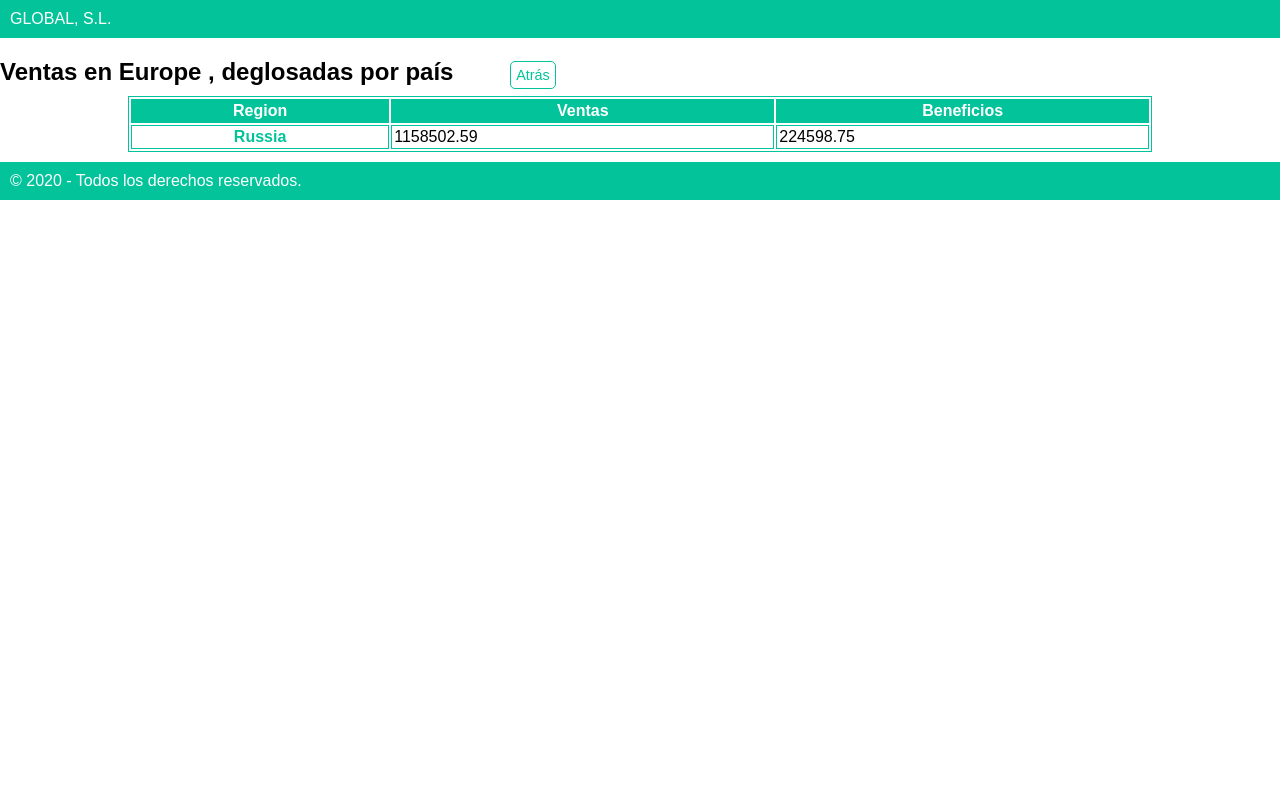
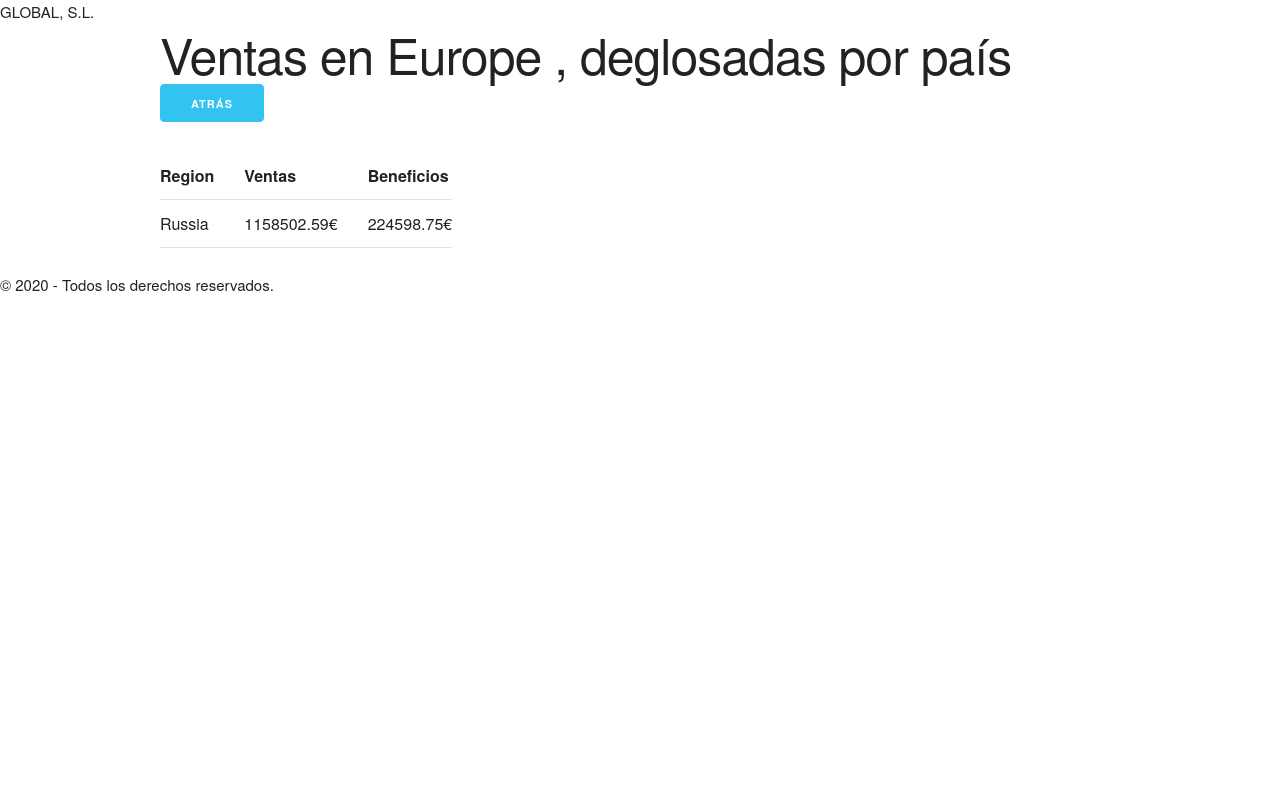
Before and after one commit to moisescantero/keepcoding_bc5_kata05_web_flask_ventas, a Flask app: a page that uses templates/base.html in a window 1280 px wide. Run offline with Flask 2, Linux system fonts and the light colour scheme.

Commit message:
Integración con skeleton.css

```diff
--- /dev/null
+++ b/static/skeleton.css
@@ -0,0 +1,418 @@
+/*
+* Skeleton V2.0.4
+* Copyright 2014, Dave Gamache
+* www.getskeleton.com
+* Free to use under the MIT license.
+* http://www.opensource.org/licenses/mit-license.php
+* 12/29/2014
+*/
+
+
+/* Table of contents
+––––––––––––––––––––––––––––––––––––––––––––––––––
+- Grid
+- Base Styles
+- Typography
+- Links
+- Buttons
+- Forms
+- Lists
+- Code
+- Tables
+- Spacing
+- Utilities
+- Clearing
+- Media Queries
+*/
+
+
+/* Grid
+–––––––––––––––––––––––––––––––––––––––––––––––––– */
+.container {
+  position: relative;
+  width: 100%;
+  max-width: 960px;
+  margin: 0 auto;
+  padding: 0 20px;
+  box-sizing: border-box; }
+.column,
+.columns {
+  width: 100%;
+  float: left;
+  box-sizing: border-box; }
+
+/* For devices larger than 400px */
+@media (min-width: 400px) {
+  .container {
+    width: 85%;
+    padding: 0; }
+}
+
+/* For devices larger than 550px */
+@media (min-width: 550px) {
+  .container {
+    width: 80%; }
+  .column,
+  .columns {
+    margin-left: 4%; }
+  .column:first-child,
+  .columns:first-child {
+    margin-left: 0; }
+
+  .one.column,
+  .one.columns                    { width: 4.66666666667%; }
+  .two.columns                    { width: 13.3333333333%; }
+  .three.columns                  { width: 22%;            }
+  .four.columns                   { width: 30.6666666667%; }
+  .five.columns                   { width: 39.3333333333%; }
+  .six.columns                    { width: 48%;            }
+  .seven.columns                  { width: 56.6666666667%; }
+  .eight.columns                  { width: 65.3333333333%; }
+  .nine.columns                   { width: 74.0%;          }
+  .ten.columns                    { width: 82.6666666667%; }
+  .eleven.columns                 { width: 91.3333333333%; }
+  .twelve.columns                 { width: 100%; margin-left: 0; }
+
+  .one-third.column               { width: 30.6666666667%; }
+  .two-thirds.column              { width: 65.3333333333%; }
+
+  .one-half.column                { width: 48%; }
+
+  /* Offsets */
+  .offset-by-one.column,
+  .offset-by-one.columns          { margin-left: 8.66666666667%; }
+  .offset-by-two.column,
+  .offset-by-two.columns          { margin-left: 17.3333333333%; }
+  .offset-by-three.column,
+  .offset-by-three.columns        { margin-left: 26%;            }
+  .offset-by-four.column,
+  .offset-by-four.columns         { margin-left: 34.6666666667%; }
+  .offset-by-five.column,
+  .offset-by-five.columns         { margin-left: 43.3333333333%; }
+  .offset-by-six.column,
+  .offset-by-six.columns          { margin-left: 52%;            }
+  .offset-by-seven.column,
+  .offset-by-seven.columns        { margin-left: 60.6666666667%; }
+  .offset-by-eight.column,
+  .offset-by-eight.columns        { margin-left: 69.3333333333%; }
+  .offset-by-nine.column,
+  .offset-by-nine.columns         { margin-left: 78.0%;          }
+  .offset-by-ten.column,
+  .offset-by-ten.columns          { margin-left: 86.6666666667%; }
+  .offset-by-eleven.column,
+  .offset-by-eleven.columns       { margin-left: 95.3333333333%; }
+
+  .offset-by-one-third.column,
+  .offset-by-one-third.columns    { margin-left: 34.6666666667%; }
+  .offset-by-two-thirds.column,
+  .offset-by-two-thirds.columns   { margin-left: 69.3333333333%; }
+
+  .offset-by-one-half.column,
+  .offset-by-one-half.columns     { margin-left: 52%; }
+
+}
+
+
+/* Base Styles
+–––––––––––––––––––––––––––––––––––––––––––––––––– */
+/* NOTE
+html is set to 62.5% so that all the REM measurements throughout Skeleton
+are based on 10px sizing. So basically 1.5rem = 15px :) */
+html {
+  font-size: 62.5%; }
+body {
+  font-size: 1.5em; /* currently ems cause chrome bug misinterpreting rems on body element */
+  line-height: 1.6;
+  font-weight: 400;
+  font-family: "Raleway", "HelveticaNeue", "Helvetica Neue", Helvetica, Arial, sans-serif;
+  color: #222; }
+
+
+/* Typography
+–––––––––––––––––––––––––––––––––––––––––––––––––– */
+h1, h2, h3, h4, h5, h6 {
+  margin-top: 0;
+  margin-bottom: 2rem;
+  font-weight: 300; }
+h1 { font-size: 4.0rem; line-height: 1.2;  letter-spacing: -.1rem;}
+h2 { font-size: 3.6rem; line-height: 1.25; letter-spacing: -.1rem; }
+h3 { font-size: 3.0rem; line-height: 1.3;  letter-spacing: -.1rem; }
+h4 { font-size: 2.4rem; line-height: 1.35; letter-spacing: -.08rem; }
+h5 { font-size: 1.8rem; line-height: 1.5;  letter-spacing: -.05rem; }
+h6 { font-size: 1.5rem; line-height: 1.6;  letter-spacing: 0; }
+
+/* Larger than phablet */
+@media (min-width: 550px) {
+  h1 { font-size: 5.0rem; }
+  h2 { font-size: 4.2rem; }
+  h3 { font-size: 3.6rem; }
+  h4 { font-size: 3.0rem; }
+  h5 { font-size: 2.4rem; }
+  h6 { font-size: 1.5rem; }
+}
+
+p {
+  margin-top: 0; }
+
+
+/* Links
+–––––––––––––––––––––––––––––––––––––––––––––––––– */
+a {
+  color: #1EAEDB; }
+a:hover {
+  color: #0FA0CE; }
+
+
+/* Buttons
+–––––––––––––––––––––––––––––––––––––––––––––––––– */
+.button,
+button,
+input[type="submit"],
+input[type="reset"],
+input[type="button"] {
+  display: inline-block;
+  height: 38px;
+  padding: 0 30px;
+  color: #555;
+  text-align: center;
+  font-size: 11px;
+  font-weight: 600;
+  line-height: 38px;
+  letter-spacing: .1rem;
+  text-transform: uppercase;
+  text-decoration: none;
+  white-space: nowrap;
+  background-color: transparent;
+  border-radius: 4px;
+  border: 1px solid #bbb;
+  cursor: pointer;
+  box-sizing: border-box; }
+.button:hover,
+button:hover,
+input[type="submit"]:hover,
+input[type="reset"]:hover,
+input[type="button"]:hover,
+.button:focus,
+button:focus,
+input[type="submit"]:focus,
+input[type="reset"]:focus,
+input[type="button"]:focus {
+  color: #333;
+  border-color: #888;
+  outline: 0; }
+.button.button-primary,
+button.button-primary,
+input[type="submit"].button-primary,
+input[type="reset"].button-primary,
+input[type="button"].button-primary {
+  color: #FFF;
+  background-color: #33C3F0;
+  border-color: #33C3F0; }
+.button.button-primary:hover,
+button.button-primary:hover,
+input[type="submit"].button-primary:hover,
+input[type="reset"].button-primary:hover,
+input[type="button"].button-primary:hover,
+.button.button-primary:focus,
+button.button-primary:focus,
+input[type="submit"].button-primary:focus,
+input[type="reset"].button-primary:focus,
+input[type="button"].button-primary:focus {
+  color: #FFF;
+  background-color: #1EAEDB;
+  border-color: #1EAEDB; }
+
+
+/* Forms
+–––––––––––––––––––––––––––––––––––––––––––––––––– */
+input[type="email"],
+input[type="number"],
+input[type="search"],
+input[type="text"],
+input[type="tel"],
+input[type="url"],
+input[type="password"],
+textarea,
+select {
+  height: 38px;
+  padding: 6px 10px; /* The 6px vertically centers text on FF, ignored by Webkit */
+  background-color: #fff;
+  border: 1px solid #D1D1D1;
+  border-radius: 4px;
+  box-shadow: none;
+  box-sizing: border-box; }
+/* Removes awkward default styles on some inputs for iOS */
+input[type="email"],
+input[type="number"],
+input[type="search"],
+input[type="text"],
+input[type="tel"],
+input[type="url"],
+input[type="password"],
+textarea {
+  -webkit-appearance: none;
+     -moz-appearance: none;
+          appearance: none; }
+textarea {
+  min-height: 65px;
+  padding-top: 6px;
+  padding-bottom: 6px; }
+input[type="email"]:focus,
+input[type="number"]:focus,
+input[type="search"]:focus,
+input[type="text"]:focus,
+input[type="tel"]:focus,
+input[type="url"]:focus,
+input[type="password"]:focus,
+textarea:focus,
+select:focus {
+  border: 1px solid #33C3F0;
+  outline: 0; }
+label,
+legend {
+  display: block;
+  margin-bottom: .5rem;
+  font-weight: 600; }
+fieldset {
+  padding: 0;
+  border-width: 0; }
+input[type="checkbox"],
+input[type="radio"] {
+  display: inline; }
+label > .label-body {
+  display: inline-block;
+  margin-left: .5rem;
+  font-weight: normal; }
+
+
+/* Lists
+–––––––––––––––––––––––––––––––––––––––––––––––––– */
+ul {
+  list-style: circle inside; }
+ol {
+  list-style: decimal inside; }
+ol, ul {
+  padding-left: 0;
+  margin-top: 0; }
+ul ul,
+ul ol,
+ol ol,
+ol ul {
+  margin: 1.5rem 0 1.5rem 3rem;
+  font-size: 90%; }
+li {
+  margin-bottom: 1rem; }
+
+
+/* Code
+–––––––––––––––––––––––––––––––––––––––––––––––––– */
+code {
+  padding: .2rem .5rem;
+  margin: 0 .2rem;
+  font-size: 90%;
+  white-space: nowrap;
+  background: #F1F1F1;
+  border: 1px solid #E1E1E1;
+  border-radius: 4px; }
+pre > code {
+  display: block;
+  padding: 1rem 1.5rem;
+  white-space: pre; }
+
+
+/* Tables
+–––––––––––––––––––––––––––––––––––––––––––––––––– */
+th,
+td {
+  padding: 12px 15px;
+  text-align: left;
+  border-bottom: 1px solid #E1E1E1; }
+th:first-child,
+td:first-child {
+  padding-left: 0; }
+th:last-child,
+td:last-child {
+  padding-right: 0; }
+
+
+/* Spacing
+–––––––––––––––––––––––––––––––––––––––––––––––––– */
+button,
+.button {
+  margin-bottom: 1rem; }
+input,
+textarea,
+select,
+fieldset {
+  margin-bottom: 1.5rem; }
+pre,
+blockquote,
+dl,
+figure,
+table,
+p,
+ul,
+ol,
+form {
+  margin-bottom: 2.5rem; }
+
+
+/* Utilities
+–––––––––––––––––––––––––––––––––––––––––––––––––– */
+.u-full-width {
+  width: 100%;
+  box-sizing: border-box; }
+.u-max-full-width {
+  max-width: 100%;
+  box-sizing: border-box; }
+.u-pull-right {
+  float: right; }
+.u-pull-left {
+  float: left; }
+
+
+/* Misc
+–––––––––––––––––––––––––––––––––––––––––––––––––– */
+hr {
+  margin-top: 3rem;
+  margin-bottom: 3.5rem;
+  border-width: 0;
+  border-top: 1px solid #E1E1E1; }
+
+
+/* Clearing
+–––––––––––––––––––––––––––––––––––––––––––––––––– */
+
+/* Self Clearing Goodness */
+.container:after,
+.row:after,
+.u-cf {
+  content: "";
+  display: table;
+  clear: both; }
+
+
+/* Media Queries
+–––––––––––––––––––––––––––––––––––––––––––––––––– */
+/*
+Note: The best way to structure the use of media queries is to create the queries
+near the relevant code. For example, if you wanted to change the styles for buttons
+on small devices, paste the mobile query code up in the buttons section and style it
+there.
+*/
+
+
+/* Larger than mobile */
+@media (min-width: 400px) {}
+
+/* Larger than phablet (also point when grid becomes active) */
+@media (min-width: 550px) {}
+
+/* Larger than tablet */
+@media (min-width: 750px) {}
+
+/* Larger than desktop */
+@media (min-width: 1000px) {}
+
+/* Larger than Desktop HD */
+@media (min-width: 1200px) {}
--- a/templates/base.html
+++ b/templates/base.html
@@ -4,14 +4,15 @@
             <meta name="viewport" content="width=device-width, initial-scale=1.0">
             <title>Global, S.L. | {% block titulo %}{% endblock %} </title>
             <!-- Estilos para la web en CSS-->
-            <link rel="stylesheet" href="/static/style.css"><!--Enlace a la página de estilos que contiene el CSS para dar formato a html-->
+            <link rel="stylesheet" href="/static/normalize.css"><!--Enlace a la página de estilos que contiene el CSS para dar formato a html-->
+            <link rel="stylesheet" href="/static/skeleton.css"><!--Enlace a la página de estilos que contiene el CSS para dar formato a html-->
             <!--Hasta aquí estilos para la web en CSS-->
         </head>
         <body>
             <header>
                 GLOBAL, S.L.
             </header>
-            <section>
+            <section class="container">
                 {% block contenido %}{% endblock %}
             </section>
             <footer>
--- a/templates/paises.html
+++ b/templates/paises.html
@@ -4,7 +4,7 @@
 
 
 {% block contenido%}
-    <h1>Ventas en {{region_nm}} , deglosadas por país <a class="boton" href="/">Atrás</a> </h1>
+    <h1>Ventas en {{region_nm}} , deglosadas por país <a class="button button-primary" href="/">Atrás</a> </h1>
     <table>
         <tr>
             <th>Region</th>
@@ -14,8 +14,8 @@
         {% for region, data in ventas.items() %}<!--bucle en jinja para obtener claves y valor de nuestro diccionario-->
         <tr>
             <td class="region">{{region}}</td><!--valor de region contenido en nuestro diccionario guardado en la variable region-->
-            <td>{{ data.ingresos  }}</td><!--valor de ingresos que hay en nuestro diccionario guardado en la variable data-->
-            <td>{{ data.beneficios }}</td><!--valor de beneficios que hay en nuestro diccionario guardado en la variable data-->
+            <td>{{ data.ingresos | round(2, "floor") }}€ </td><!--valor de ingresos que hay en nuestro diccionario guardado en la variable data-->
+            <td>{{ data.beneficios | round(2, "floor") }}€</td><!--valor de beneficios que hay en nuestro diccionario guardado en la variable data-->
 
         </tr>
         {% endfor %}
--- a/templates/region.html
+++ b/templates/region.html
@@ -15,7 +15,7 @@
         <tr>
             <td class="region"><a href="/paises?region={{ region }}"> {{ region }}</a></td><!--valor de region contenido en nuestro diccionario guardado en la variable region-->
             <td>{{ data.ingresos | round(2, "floor") }}€</td><!--valor de ingresos que hay en nuestro diccionario guardado en la variable data-->
-            <td>{{ data.beneficios | round(2, "floor") }}€ }}</td><!--valor de beneficios que hay en nuestro diccionario guardado en la variable data-->
+            <td>{{ data.beneficios | round(2, "floor") }}€ </td><!--valor de beneficios que hay en nuestro diccionario guardado en la variable data-->
         </tr>
         {% endfor %}
     </table>
```
Also changed, not shown: static/normalize.css (added).
